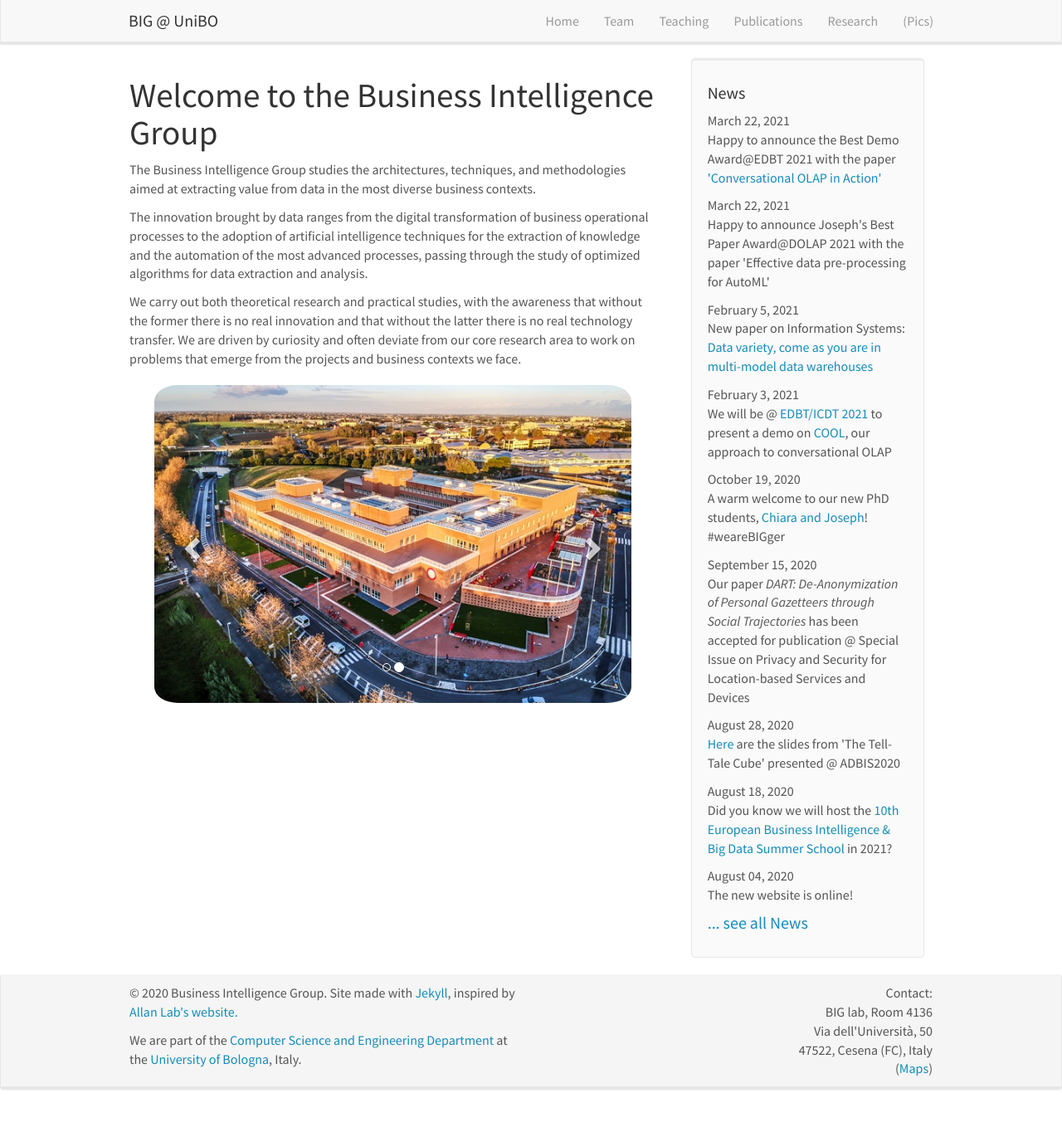
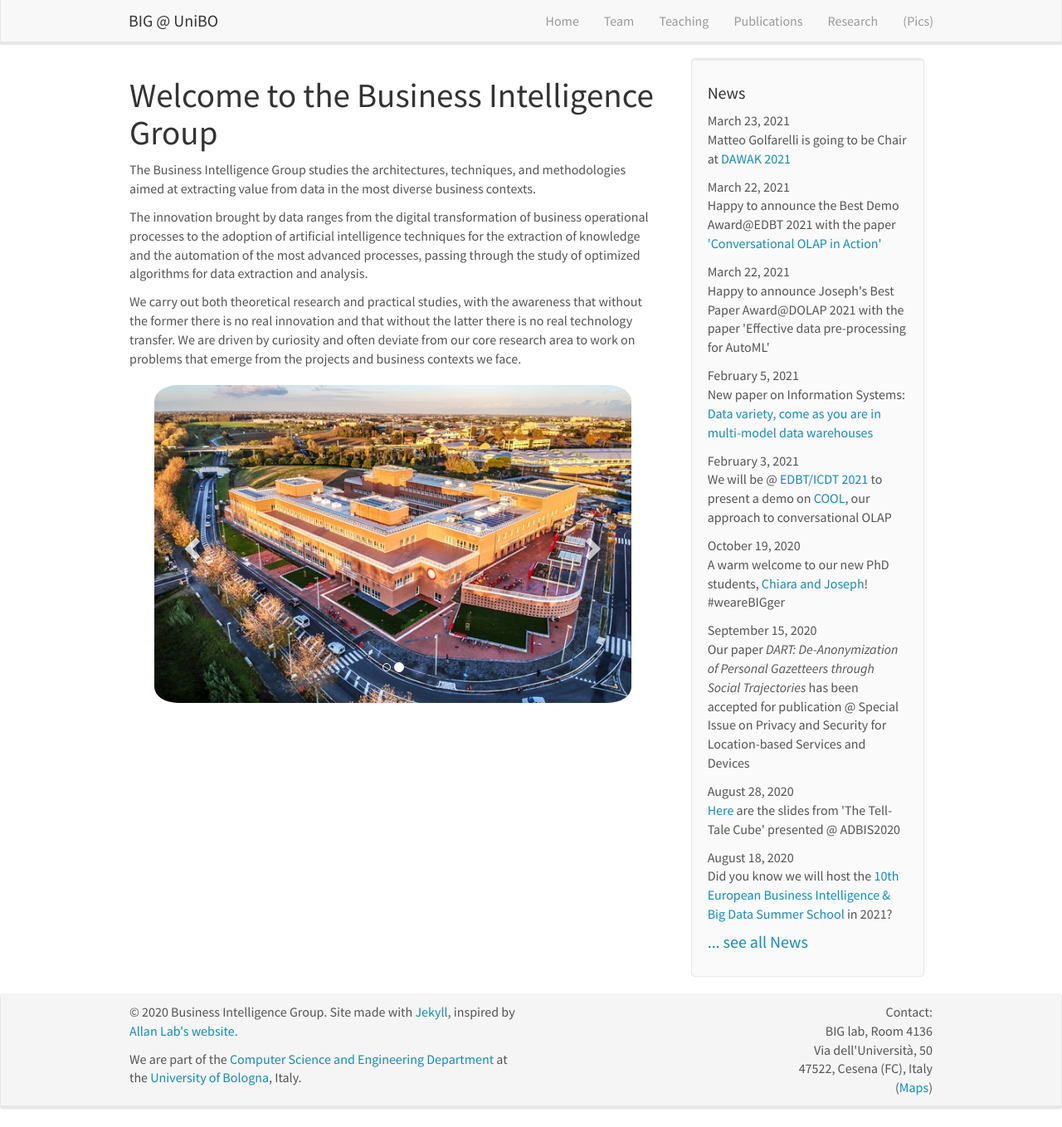
Before and after one commit to big-unibo/big-unibo.github.io, a Jekyll site: the page built from _pages/home.md, in a window 1280 px wide and 1358 px high. Shown: the whole window at 83% size. Built offline with Jekyll 4.4.1, drawn with Linux system fonts in a browser that asks for light colours; nearby versions of some CDN libraries.

Commit message:
Update news.yml

```diff
--- a/_data/news.yml
+++ b/_data/news.yml
@@ -1,3 +1,6 @@
+- date: March 23, 2021
+  headline: "Matteo Golfarelli is going to be Chair at <a href='http://www.dexa.org/dawak2021'>DAWAK 2021</a>"
+
 - date: March 22, 2021
   headline: "Happy to announce the Best Demo Award@EDBT 2021 with the paper <a href='https://doi.org/10.5441/002/edbt.2021.74'>'Conversational OLAP in Action'</a>"
 
```
